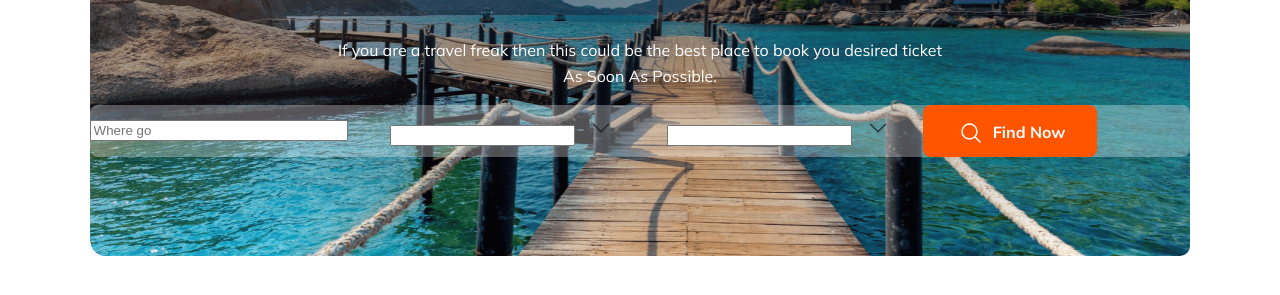
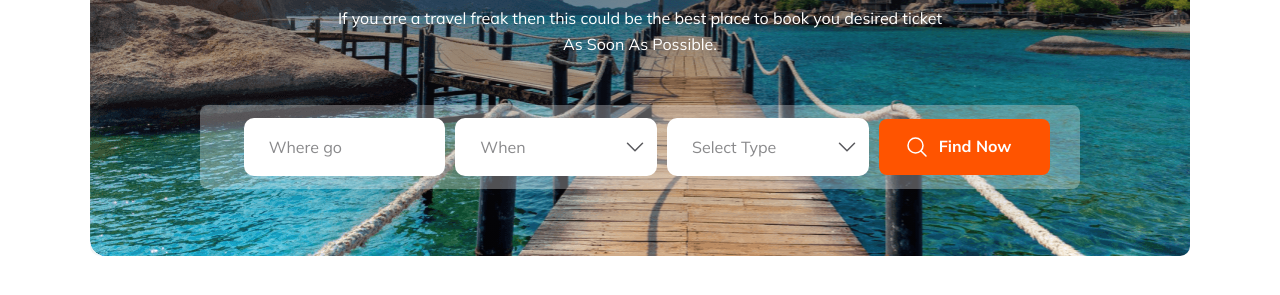
Before and after one commit to Rezaul1830187/AhadTravel, a plain HTML site: page index.html in a window 1280 px wide. Shown: the part 377-672 px from the top of the page. Drawn offline with Linux system fonts and the light colour scheme.

Commit message:
first section done Alhamdulillah

```diff
--- a/header.css
+++ b/header.css
@@ -92,30 +92,32 @@ body {
     border-radius: 8px;
     background: #FF5400;
     color: #FFF;
-    font-size: 16px;
+    /* font-size: 1.5rem; */
     font-style: normal;
     font-weight: 700;
     line-height: normal;
     text-align: center;
-    width: 174px;
-    height: 52px;
+    width: 85%;
+    height: 56px;
     flex-shrink: 0;
     border: none;
+
 }
 
 .input_div button p {
     text-align: center;
     font-family: Mulish;
-    font-size: 1rem;
-    font-style: normal;
+    /* font-size: 1rem; */
+
     font-weight: 700;
     line-height: normal;
     margin-left: 10px;
+
 }
 
 .input_div button svg {
    margin-top: 15px;
-   margin-left: 30px;
+   margin-left: 20px;
 }
 
 .input_div {
@@ -126,10 +128,27 @@ body {
    grid-gap: 10px;
    border-radius: 8px;
    background: rgba(255, 255, 255, 0.30);
+   width: 76%;
+   margin-right: 10%;
+   margin-left: 10%;
+   height: 5.25rem;
+   padding-left: 4%;
+   margin-top: 2rem;
 
 }
 
-.input_div input {
-    margin-right: .6rem;
+.dropdown1, .dropdown2, .input1 {
+    display: flex;
+    justify-content: space-between;
+    align-items: center;
+    text-align: center;
+    background-color: #FFF;
+    padding-left: 10px;
+    padding-right: 10px;
+    border-radius: 10px;
+}
 
+.dropdown1 p, .dropdown2  p, .input1 p {
+    color: rgba(19, 19, 24, 0.50);
+    padding-left: 15px;
 }
--- a/index.html
+++ b/index.html
@@ -35,20 +35,20 @@
                 If you are a travel freak then this could be the best place to book you desired ticket <br> <span>As Soon As Possible</span>.
             </p>
             <div class="input_div">
-                <input type="text" placeholder="Where go">
+                <div class="input1"><p>Where go</p></div>
                 <div class="dropdown1">
-                    <input type="text" placeholder="" >
+                    <p>When</p>
                     <svg xmlns="http://www.w3.org/2000/svg" width="24" height="24" viewBox="0 0 24 24" fill="none">
                         <path d="M19.5 8.25L12 15.75L4.5 8.25" stroke="#131318" stroke-opacity="0.7" stroke-width="1.5" stroke-linecap="round" stroke-linejoin="round"/>
                         </svg>
                 </div>
                 <div class="dropdown2">
-                    <input type="text" placeholder="" >
+                    <p>Select Type</p>
                     <svg xmlns="http://www.w3.org/2000/svg" width="24" height="24" viewBox="0 0 24 24" fill="none">
                         <path d="M19.5 8.25L12 15.75L4.5 8.25" stroke="#131318" stroke-opacity="0.7" stroke-width="1.5" stroke-linecap="round" stroke-linejoin="round"/>
-                        </svg>
+                    </svg>
                 </div>
-                <button>
+                <button class="btn1">
                     <svg xmlns="http://www.w3.org/2000/svg" width="24" height="24" viewBox="0 0 24 24" fill="none">
                         <path d="M21 21L15.803 15.803M15.803 15.803C17.2096 14.3965 17.9998 12.4887 17.9998 10.4995C17.9998 8.51035 17.2096 6.60262 15.803 5.19605C14.3964 3.78947 12.4887 2.99927 10.4995 2.99927C8.51031 2.99927 6.60258 3.78947 5.196 5.19605C3.78943 6.60262 2.99922 8.51035 2.99922 10.4995C2.99922 12.4887 3.78943 14.3965 5.196 15.803C6.60258 17.2096 8.51031 17.9998 10.4995 17.9998C12.4887 17.9998 14.3964 17.2096 15.803 15.803Z" stroke="white" stroke-width="1.5" stroke-linecap="round" stroke-linejoin="round"/>
                     </svg>
```
